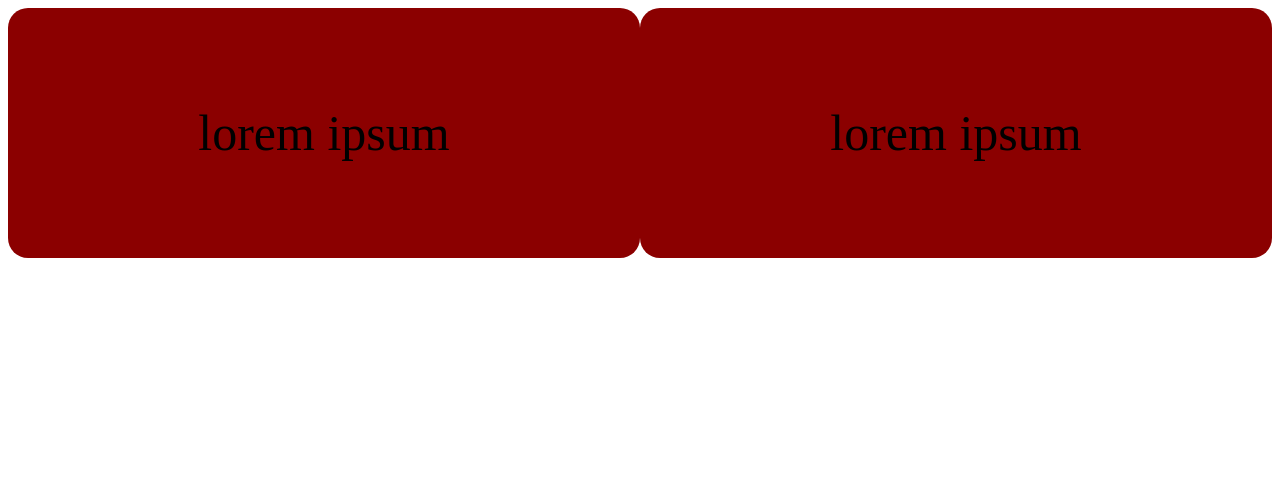
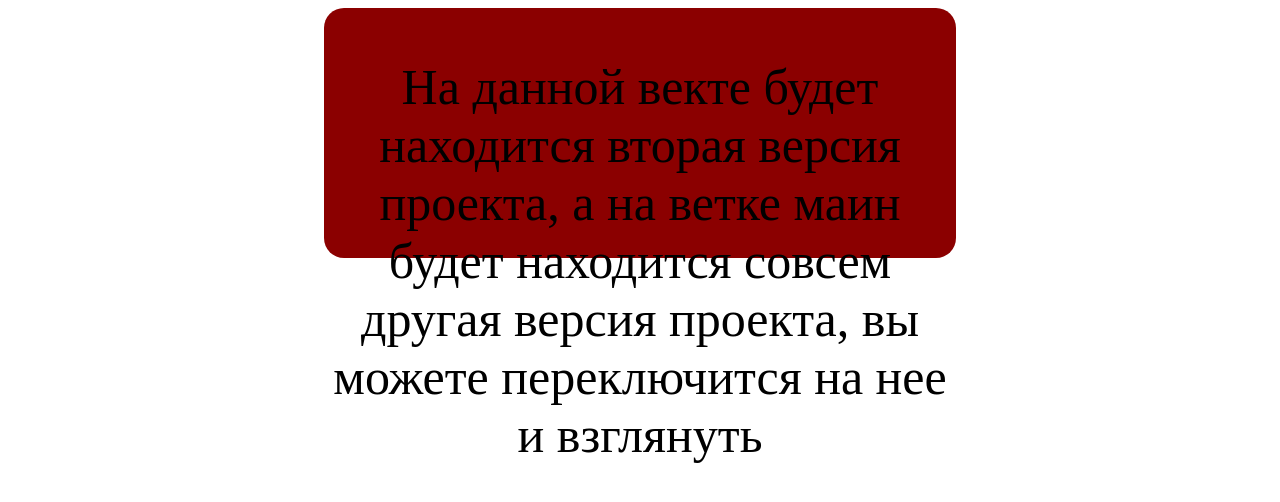
Before and after one commit to ALDYNEC-07/git-lessons, a plain HTML site: page index.html in a window 1280 px wide. Drawn offline with Linux system fonts and the light colour scheme.

Commit message:
it's to version project

```diff
--- a/index.html
+++ b/index.html
@@ -4,15 +4,12 @@
 	<meta charset="utf-8">
 	<meta name="viewport" content="width=device-width, initial-scale=1">
 	<link rel="stylesheet"  href="style.css">
-	<title>git</title>
+	<title>Branch sub, it's 2 version project</title>
 </head>
 <body>
 	<div class="blocks">
 	<div class="block">
-		<p>lorem ipsum</p>
-	</div>
-	<div class="block">
-		<p>lorem ipsum</p>
+		<p>На данной векте будет находится вторая версия проекта, а на ветке маин будет находится совсем другая версия проекта, вы можете переключится на нее и взглянуть</p>
 	</div>
 </div>
 </body>
```
